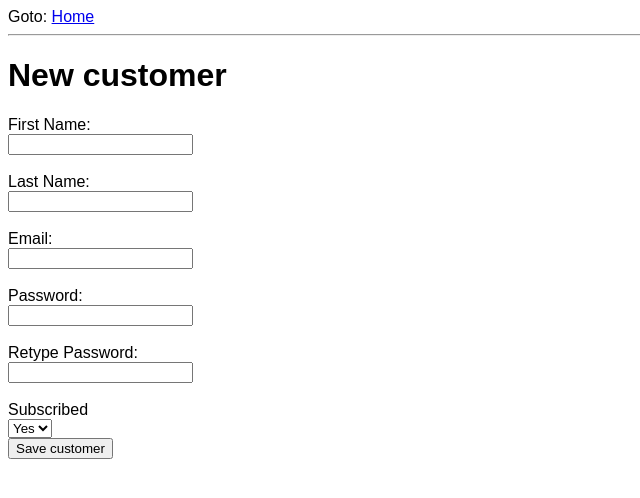
After one commit to smokedsalmonbagel/flaskTemplate, a Flask app: template templates/newcustomer.html in a window 1280 px wide. The commit adds this page. Shown: the top 498 px of the page, without its empty margins (0-640 px from the left). Run offline with Flask 2, Linux system fonts and the light colour scheme; the template is opened without the code that fills it, so the values that code supplies are empty.

Commit message:
newcustomer

```diff
--- a/main.py
+++ b/main.py
@@ -56,6 +56,30 @@ def customer():
     print(c.data)
     #return ''
     return render_template('customer.html', title='Customer ',  customer=c.data[0])
+@app.route('/newcustomer',methods = ['POST'])
+def newcustomer():
+    if request.form.get('fname') is None:
+        c = customerList()
+        c.set('fname','')
+        c.set('lname','')
+        c.set('email','')
+        c.set('password','')
+        c.set('subscribed','')
+        c.add()
+        return render_template('newcustomer.html', title='New Customer',  customer=c.data[0])
+    else:
+        c = customerList()
+        c.set('fname',request.form.get('fname'))
+        c.set('lname',request.form.get('lname'))
+        c.set('email',request.form.get('email'))
+        c.set('password',request.form.get('password'))
+        c.set('subscribed',request.form.get('subscribed'))
+        c.add()
+        c.insert()
+        print(c.data)
+        return ''
+        #return render_template('newcustomer.html', title='New Customer',  customer=c.data[0])
+
 @app.route('/static/<path:path>')
 def send_static(path):
     return send_from_directory('static', path)
--- a/templates/customers.html
+++ b/templates/customers.html
@@ -10,7 +10,7 @@
 		</tr>
     {% for customer in customers %}
 		<tr>
-			<td>{{ customer.id }}</td>
+			<td><a href="customer?id={{ customer.id }}">{{ customer.id }}</a></td>
 			<td>{{ customer.fname }} {{ customer.lname }}</td>
 			<td>{{ customer.email }}</td>
 		</tr>
--- /dev/null
+++ b/templates/newcustomer.html
@@ -0,0 +1,32 @@
+{% extends "base.html" %}
+
+{% block content %}
+    <h1>New customer</h1>
+		<form action="newcustomer/" method="POST">
+			First Name:<br>
+			<input type="text" name="fname" /><br><br>
+
+			Last Name:<br>
+			<input type="text" name="lname" /><br><br>
+
+			Email:<br>
+			<input type="text" name="email" /><br><br>
+
+			Password:<br>
+			<input type="password" name="password" /><br><br>
+
+			Retype Password:<br>
+			<input type="password" name="password2" /><br><br>
+
+			Subscribed<br>
+			<select name="subscribed">
+				<option value="True" >Yes</option>
+				<option value="False" >No</option>
+			</select>
+
+			<br>
+
+			<input type="submit" value="Save customer"/>
+
+		</form>
+{% endblock %}
```
